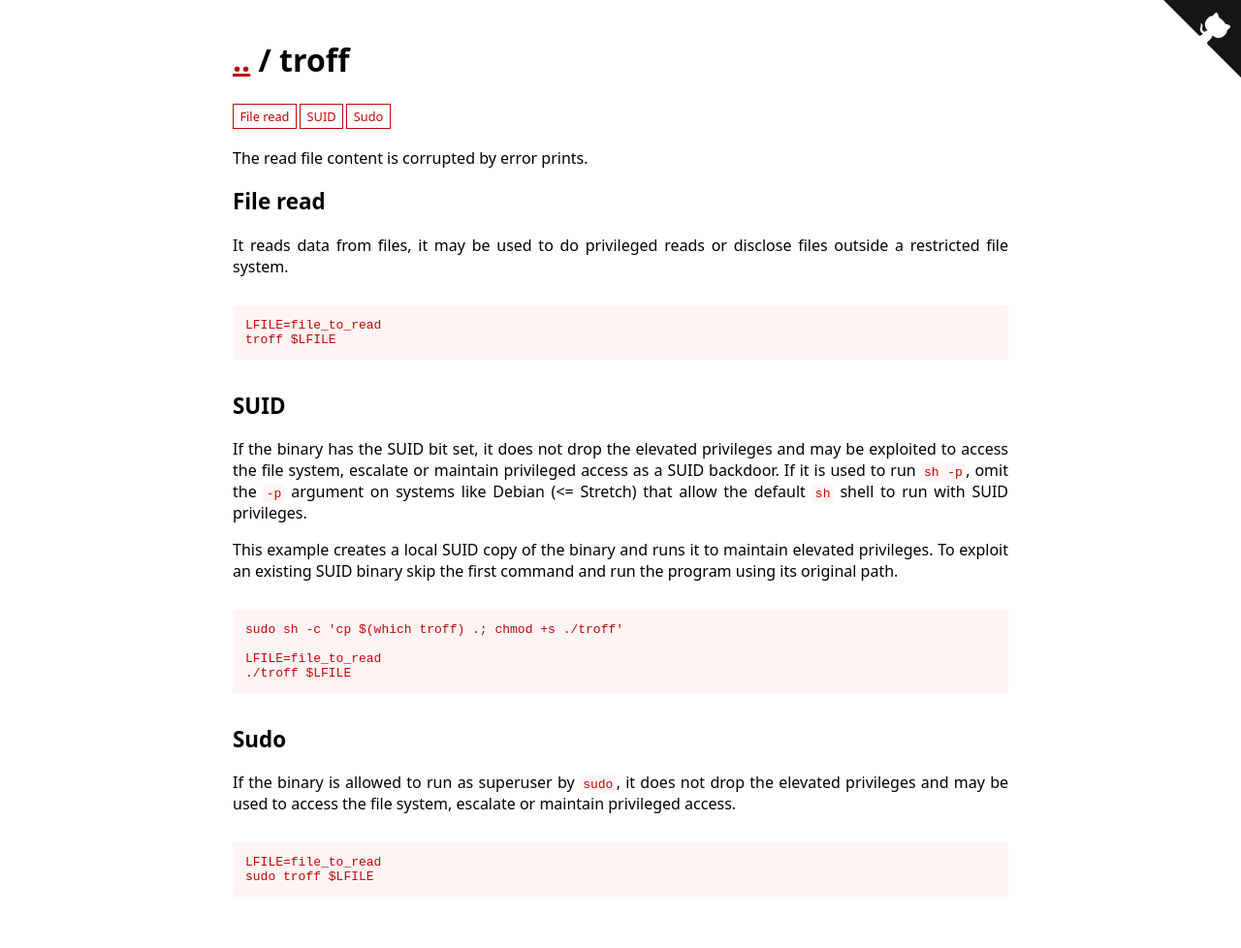
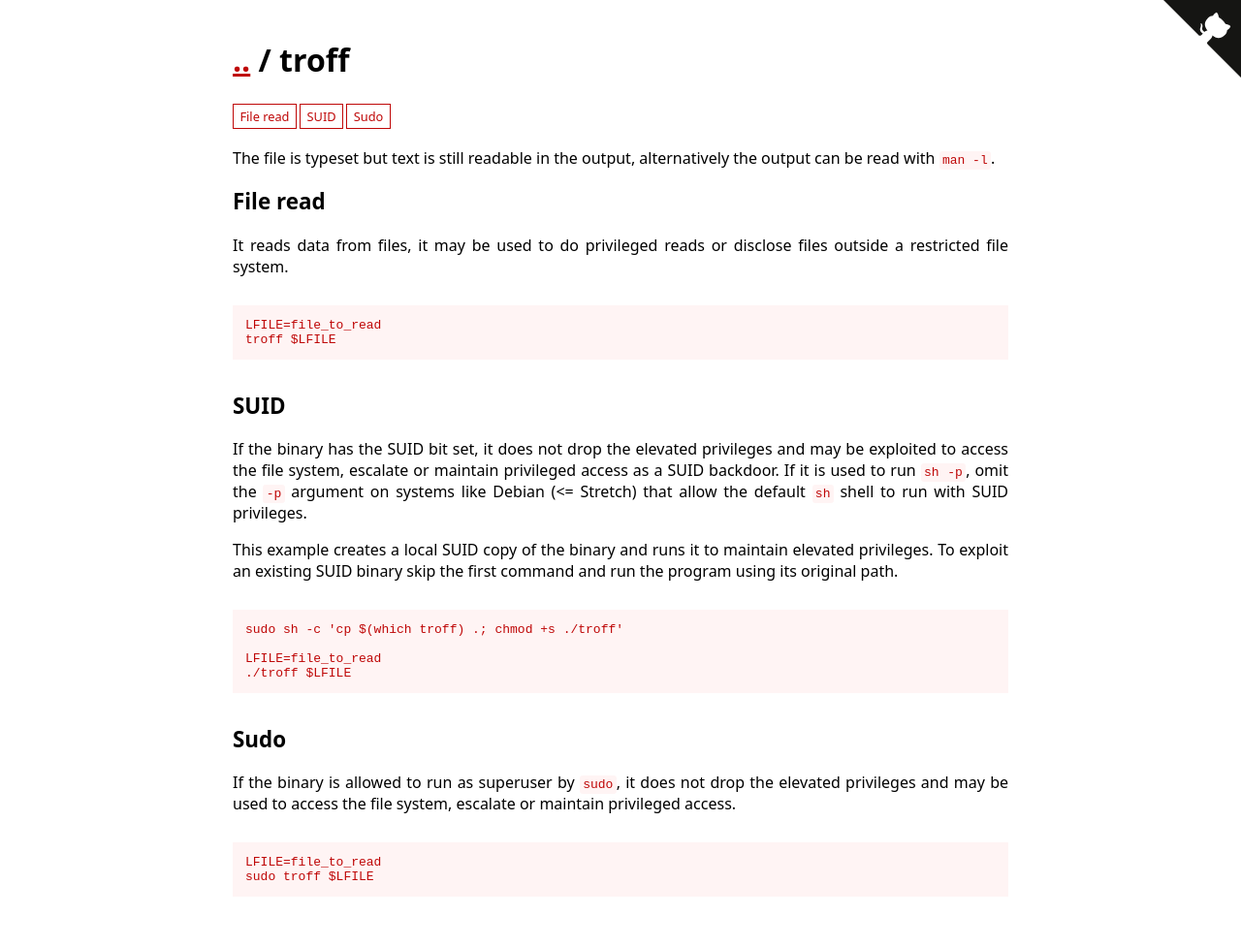
Before and after one commit to GTFOBins/GTFOBins.github.io, a Jekyll site: the page built from _gtfobins/troff.md, in a window 1280 px wide. Shown: the whole page at 97% size. Built offline with Jekyll 4.4.1, drawn with Linux system fonts in a browser that asks for light colours.

Commit message:
Improve the description of troff

```diff
--- a/_gtfobins/troff.md
+++ b/_gtfobins/troff.md
@@ -1,6 +1,6 @@
 ---
 description: |
-  The read file content is corrupted by error prints.
+ The file is typeset but text is still readable in the output, alternatively the output can be read with `man -l`.
 functions:
   file-read:
     - code: |
```
